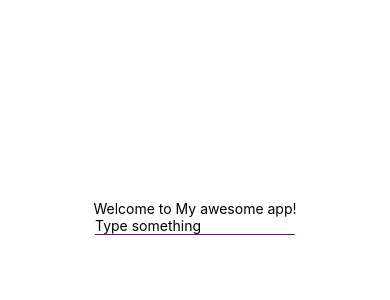
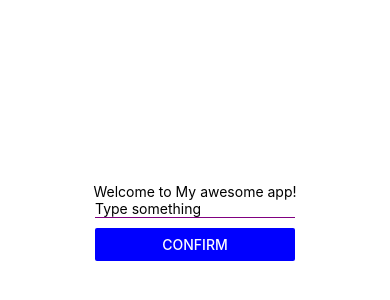
Before and after one commit to xiaoxuansu11041104/5520week2, a React Native app: screen / in a window 390 px wide. Shown: the part 200-500 px from the top of the page. Built offline with nearby package versions, Linux system fonts and the light colour scheme.

Commit message:
Added confirm button

```diff
--- a/Components/Input.js
+++ b/Components/Input.js
@@ -1,4 +1,4 @@
-import { Text, View, TextInput } from 'react-native'
+import { Text, View, TextInput, Button, StyleSheet} from 'react-native'
 import React, { useState, useRef, useEffect } from 'react';
 
 export default function Input({autoFocus}) {
@@ -29,6 +29,12 @@ export default function Input({autoFocus}) {
     function handleFocus() {
         setIsFocused(true);
         setShowMessage(false); // Hide the message when the input is focused
+    }
+
+    // Function to handle button press
+    function handleConfirm() {
+        // log the user input
+        console.log('User Input:', text);
     }
 
     // Function to determine the message to display based on input length
@@ -64,6 +70,21 @@ export default function Input({autoFocus}) {
             </Text>
         )}
 
+        {/* Button to confirm the input */}
+        <Button
+            title="Confirm"
+            onPress={handleConfirm}
+            color="blue"
+        />
     </View>
   )
 }
+
+const styles = StyleSheet.create({
+    input: {
+        borderBottomColor: 'blue',
+        borderBottomWidth: 1,
+        width: 200,
+        marginBottom: 10
+    }
+});
```
